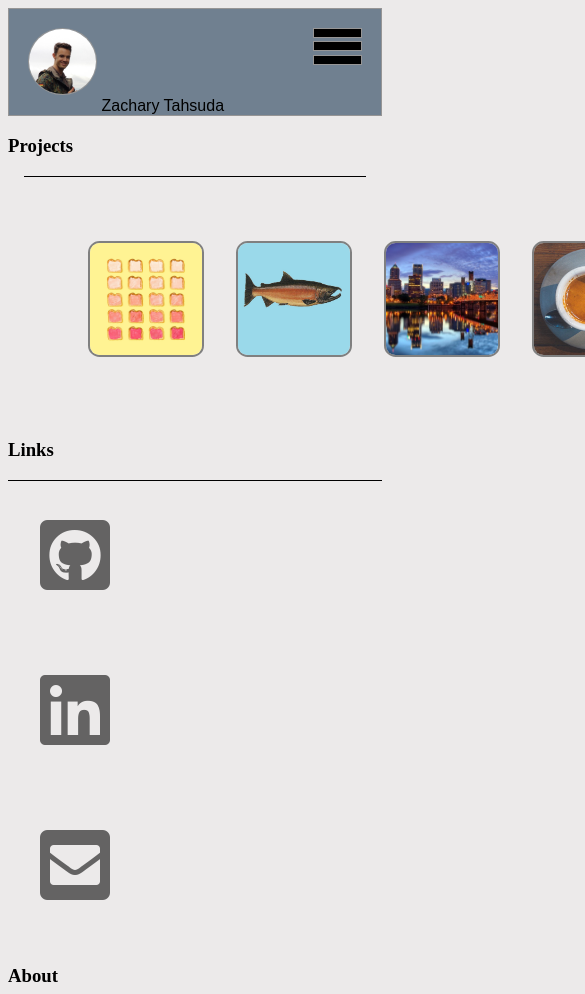
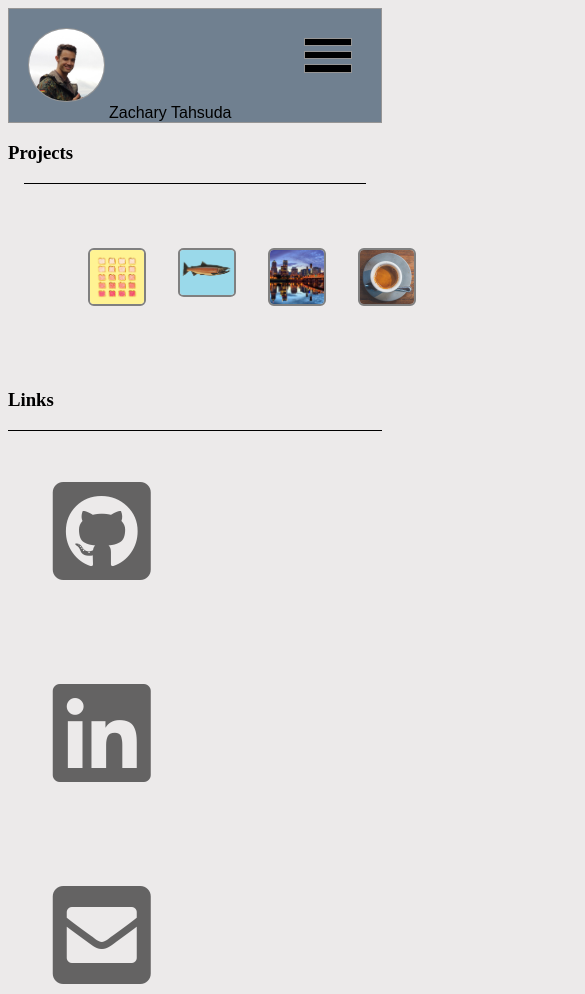
Before and after one commit to Zachar13y/BCP2-portfolio, a plain HTML site: page index.html in a window 390 px wide. Shown: the top 994 px of the page, 585 px wide, since content can reach past the window. Drawn offline with Linux system fonts and the light colour scheme.

Commit message:
Projects layout done.

```diff
--- a/css/base.css
+++ b/css/base.css
@@ -1,5 +1,5 @@
 #wrapper {
-    position: relative;
+    display: inline;
 }
 
 body {
@@ -7,7 +7,55 @@ body {
     /* font-size: 2em; */
 }
 
-span {
-    float: left;
-    clear: left;
+.header {
+    background-color: slategray;
+    border: solid rgb(150, 149, 149) 1px;
+    font-family: 'karla', sans-serif;
+    overflow: hidden;
 }
+
+.mugshot {
+    width: 20%;
+    height: auto;
+    position: relative;
+    border: solid rgb(150, 149, 149) 1px;
+    border-radius: 100%;
+    margin-top: 1.2em;
+    margin-left: 1.2em;
+    margin-bottom: 1em;
+}
+
+.mugshot:active {
+    opacity: .5;
+}
+
+.hamburger {
+    float: right;
+    margin-top: 1.5em;
+    margin-right: 1.5em;
+}
+
+.bars {
+    border: solid rgb(150, 149, 149) 1px;
+    width: 2.9em;
+    height: .4em;
+    background-color: black;
+    margin: .3em;
+}
+
+
+.nav-drop {
+    margin-right: 1em;
+    float: right;
+    display: none;
+    text-align-last: left;
+    font-size: 2em;
+}
+
+
+
+@media only screen and (min-width: 700px) {
+    .hamburger {
+        display: none;
+    }
+}
--- a/css/home.css
+++ b/css/home.css
@@ -1,13 +1,5 @@
 /* #element { margin: 0; padding: 0; font-size: 100%; line-height: 1; } */
 
-
-
-.header {
-    background-color: slategray;
-    border: solid rgb(150, 149, 149) 1px;
-    font-family: 'karla', sans-serif;
-    overflow: hidden;
-}
 
 .mugshot {
     width: 18%;
@@ -57,8 +49,8 @@
 }
 
 .project-pic {
-    width: 7em;
-    height: 7em;
+    width: 22%;
+    height: 22%;
     position: relative;
     border: solid 2px gray;
     border-radius: 10%;
@@ -76,6 +68,20 @@
     overflow: hidden;
 }
 
+i {
+    float: left;
+    clear: left;
+    font-size: 7em;
+    color: rgb(100, 99, 99);
+    margin: .4em;
+}
+
 i:hover {
     color: black;
 }
+
+@media only screen and (min-width: 700px) {
+    hamburger {
+        display: none;
+    }
+}
--- a/index.html
+++ b/index.html
@@ -2,6 +2,7 @@
 <html lang="en">
 <head>
     <title>Zack's Portfolio</title>
+    <meta name='viewport' content='width=device-width, initial-scale=1'>
     <link rel="stylesheet" href="https://use.fontawesome.com/releases/v5.4.1/css/all.css" integrity="sha384-5sAR7xN1Nv6T6+dT2mhtzEpVJvfS3NScPQTrOxhwjIuvcA67KV2R5Jz6kr4abQsz" crossorigin="anonymous">
     <link rel="stylesheet" type="text/css" href="/css/home.css">
     <link rel="stylesheet" type="text/css" href="/css/base.css">
@@ -17,7 +18,7 @@
                     <div class="bars"></div>
                 </div>
                 Zachary Tahsuda
-                <nav class="nav-drop" onclick="clickOut()">
+                <nav class="nav-drop">
                     <li class="drop-link" id="code"><a href="\index.html">Projects</a></li>
                     <hr>
                     <li class="drop-link" href="\index.html">About</li>
@@ -37,21 +38,16 @@
 
         <h3>Links</h3>
         <section class="links">
-            <span style="font-size: 5em; color: rgb(100, 99, 99); margin: .4em;">
-                <i class="fab fa-github-square"></i>
-            </span>
-            <span style="font-size: 5em; color: rgb(100, 99, 99); margin: .4em;">
-                <i class="fab fa-linkedin"></i>
-            </span>
-            <span style="font-size: 5em; color: rgb(100, 99, 99); margin: .4em;">
-                <i class="fas fa-envelope-square"></i>
-            </span>
+            <i class="fab fa-github-square"></i>
+            <i class="fab fa-linkedin"></i>
+            <i class="fas fa-envelope-square"></i>
         </section>
 
         <h3>About</h3>
         <section class="about">
 
         </section>
+        <script type="text/javascript" src="/js/jquery-3.3.1.min.js"></script>
         <script type="text/javascript" src="/js/main.js"></script>
     </div>
 </body>
--- a/js/main.js
+++ b/js/main.js
@@ -4,20 +4,16 @@ var hamburger = document.querySelector('.hamburger');
 var fullMenu = document.querySelector('.nav-drop');
 
 function dropDown() {
-        // removeMenu = function(){
-        //     fullMenu.style.display === 'none';
-        // }
-        if (hamburger.style.display === 'block') {
+    if (hamburger.style.display === 'block') {
             hamburger.style.display = 'none';
             fullMenu.style.display = 'block';
     }
     else {
         hamburger.style.display = 'block';
-        fullMenu.style.display = 'none';
+        // fullMenu.style.display = 'none';
     }
 };
 
-// $('nav-drop').toggleClass('display')
 window.addEventListener('click', function(){
     fullMenu.style.display === 'none';
 });
```
Also changed, not shown: html/project.html (+34 -0 lines).
